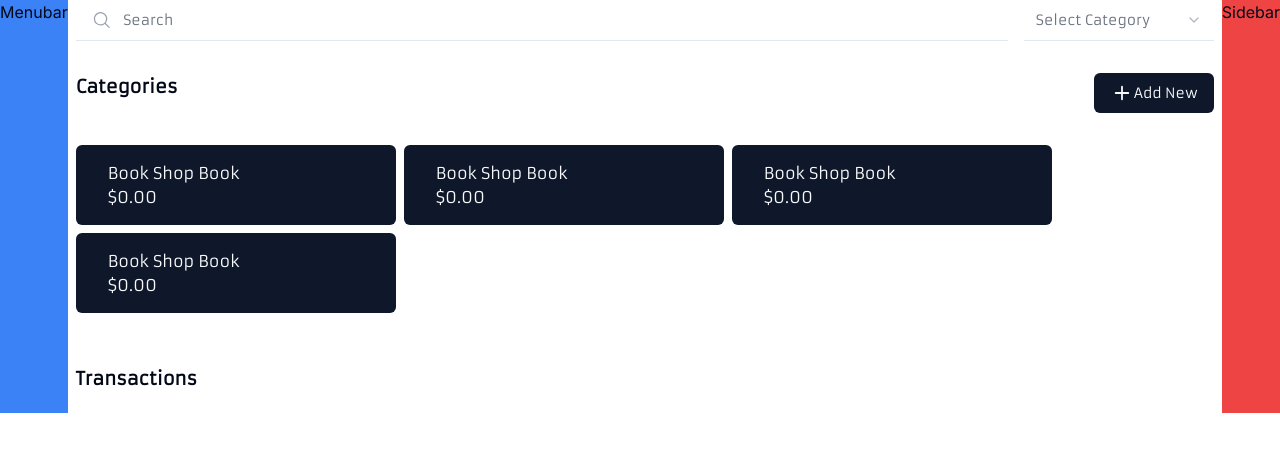
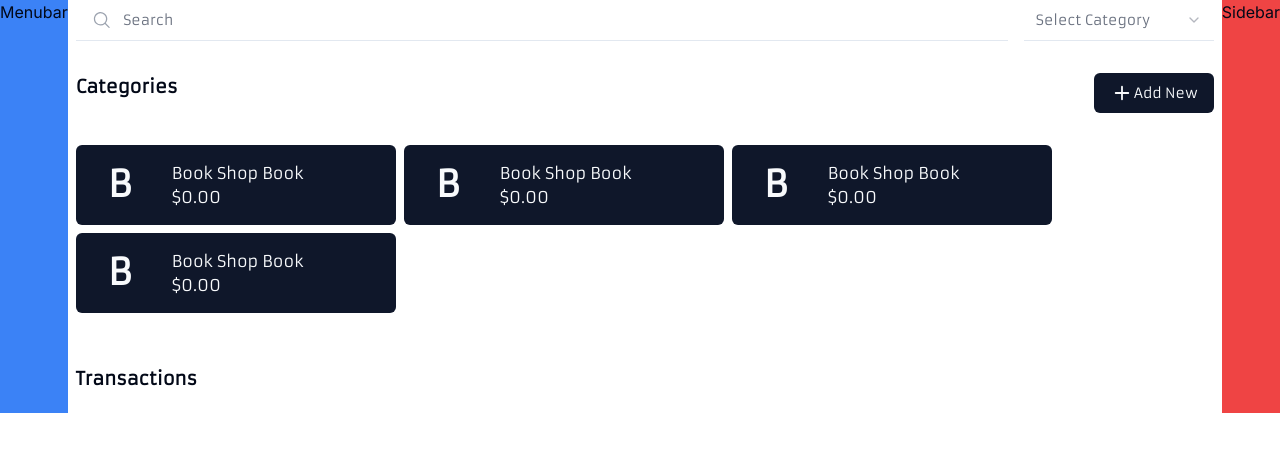
Before and after one commit to Rashad-Stack/expense_tracker, a Next.js app: page / in a window 1280 px wide. Shown: the top 452 px of the page. Built offline with nearby package versions, Linux system fonts and the light colour scheme.

Commit message:
Refactor CategoryCard component to include a book icon and improve styling

```diff
--- a/components/shared/CategoryCard.tsx
+++ b/components/shared/CategoryCard.tsx
@@ -1,13 +1,23 @@
 import Link from "next/link";
+import { HiArrowLongRight } from "react-icons/hi2";
 
 export default function CategoryCard() {
   return (
     <Link
       href="/"
-      className="w-full rounded-md bg-primary px-8 py-4 text-primary-foreground hover:bg-primary/90 sm:max-w-xs"
+      className="group flex w-full items-center rounded-md bg-primary px-8 py-4 text-primary-foreground hover:bg-primary/90 sm:max-w-xs"
     >
-      <h3>Book Shop Book</h3>
-      <p>$0.00</p>
+      <div className="flex h-full w-16 items-center">
+        <h1 className="text-center text-4xl font-bold uppercase">B</h1>
+      </div>
+      <div>
+        <h3>Book Shop Book</h3>
+        <p>$0.00</p>
+      </div>
+
+      <span className="ml-auto hidden group-hover:block">
+        <HiArrowLongRight className="h-6 w-10" />
+      </span>
     </Link>
   );
 }
```
